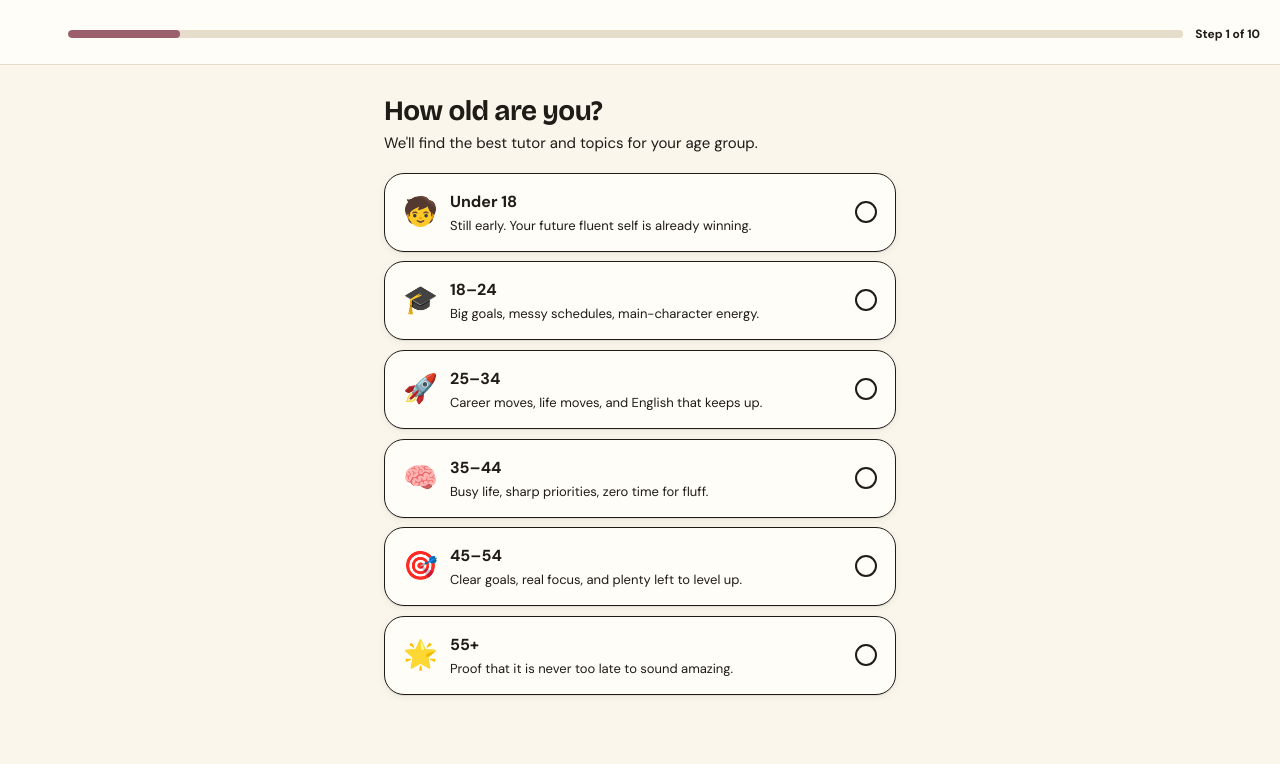
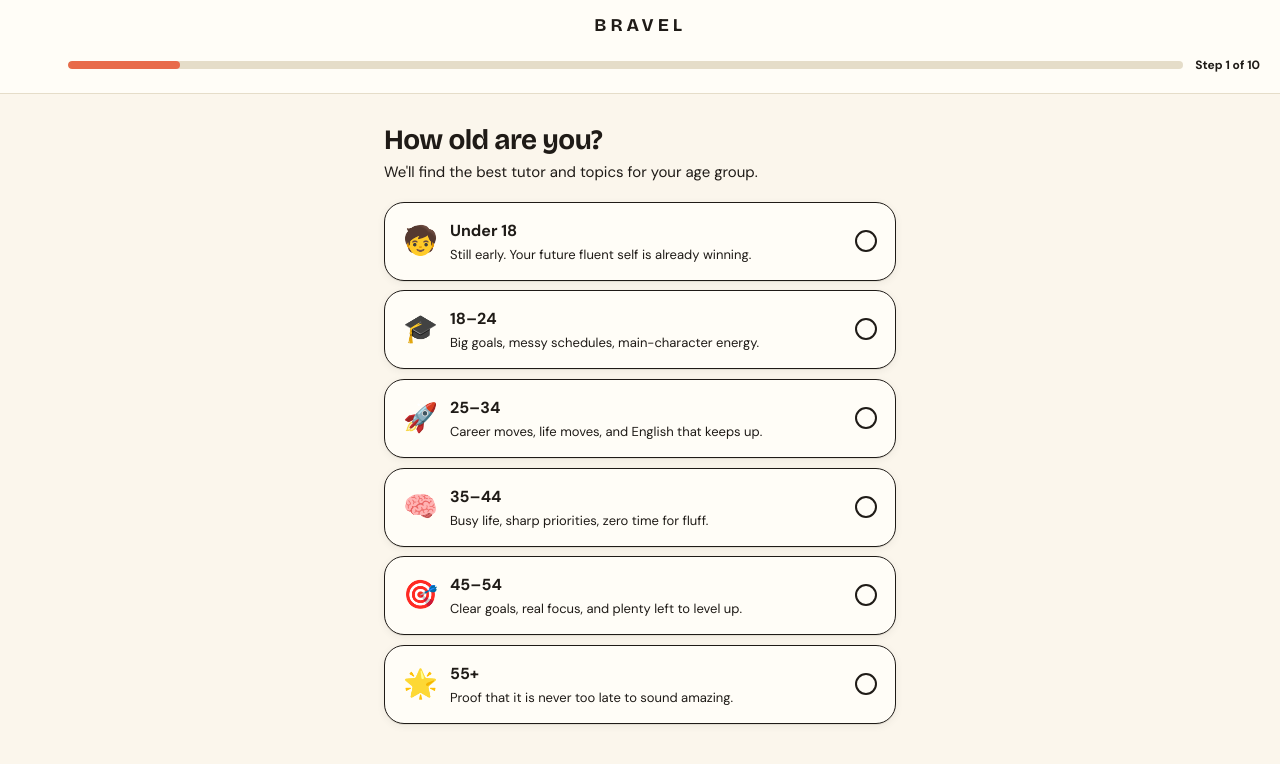
Before and after one commit to mykhailoperemitko/ai-language-tutor, a Next.js app: page / in a window 1280 px wide. Shown: the top 764 px of the page. Built offline with nearby package versions, Linux system fonts and the light colour scheme; no server answers.

Commit message:
feat: update styles and add a header logo

```diff
--- a/src/app/globals.css
+++ b/src/app/globals.css
@@ -2,23 +2,25 @@
 
 @theme {
   --color-white: #fff;
-  --color-cream: #FBF6EC;
-  --color-cream-2: #F4ECD8;
-  --color-paper: #FFFDF7;
-  --color-ink: #1F1B17;
-  --color-ink-soft: #5A544E;
-  --color-muted: #908A82;
-  --color-line: #E5DDC9;
-  --color-coral: #9B5E6B;
-  --color-coral-deep: #7A4654;
-  --color-coral-tint: #F2E4EC;
-  --color-coral-light: #FFC9D8;
-  --color-coral-pale: #E8A8B0;
-  --color-terracotta: #E86B4A;
-  --color-mint: #5BAE94;
-  --color-mint-deep: #3F8B73;
-  --color-sun: #F2C75A;
-  --color-lilac: #8B7DD8;
+  --color-cream: #fbf6ec;
+  --color-cream-2: #f4ecd8;
+  --color-paper: #fffdf7;
+  --color-ink: #1f1b17;
+  --color-ink-soft: #5a544e;
+  --color-muted: #908a82;
+  --color-line: #e5ddc9;
+  --color-coral: #e86b4a;
+  --color-coral-deep: #c5462a;
+  --color-coral-tint: #fbe6dd;
+  --color-coral-light: #f4b49d;
+  --color-coral-pale: #e8a8b0;
+  --color-terracotta: #c5462a;
+  --color-mint: #5bae94;
+  --color-mint-deep: #3f8b73;
+  --color-sun: #f2c75a;
+  --color-lilac: #8b7dd8;
+  --color-sky: #6fa8c6;
+  --color-rose: #e8a8b0;
 }
 
 @theme inline {
@@ -30,14 +32,22 @@
   --color-ink-rgb: 31 27 23;
   --color-text-on-accent: var(--color-white);
   --color-surface-selected: var(--color-coral-tint);
-  --shadow-soft:   0 2px 8px rgb(var(--color-ink-rgb) / 0.06), 0 1px 0 rgb(var(--color-ink-rgb) / 0.08);
-  --shadow-card:   0 6px 18px rgb(var(--color-ink-rgb) / 0.07), 0 2px 0 rgb(var(--color-ink-rgb) / 0.10);
-  --shadow-raised: 0 12px 28px rgb(var(--color-ink-rgb) / 0.10), 0 2px 0 rgb(var(--color-ink-rgb) / 0.12);
+  --shadow-soft:
+    0 2px 8px rgb(var(--color-ink-rgb) / 0.06),
+    0 1px 0 rgb(var(--color-ink-rgb) / 0.08);
+  --shadow-card:
+    0 6px 18px rgb(var(--color-ink-rgb) / 0.07),
+    0 2px 0 rgb(var(--color-ink-rgb) / 0.1);
+  --shadow-raised:
+    0 12px 28px rgb(var(--color-ink-rgb) / 0.1),
+    0 2px 0 rgb(var(--color-ink-rgb) / 0.12);
   --r-card: 20px;
   --r-pill: 999px;
 }
 
-* { box-sizing: border-box; }
+* {
+  box-sizing: border-box;
+}
 
 body {
   font-family: var(--font-body);
@@ -53,8 +63,12 @@ body {
   line-height: 1.08;
 }
 
-.no-scrollbar::-webkit-scrollbar { display: none; }
-.no-scrollbar { scrollbar-width: none; }
+.no-scrollbar::-webkit-scrollbar {
+  display: none;
+}
+.no-scrollbar {
+  scrollbar-width: none;
+}
 
 .progress-track {
   height: 8px;
@@ -65,7 +79,7 @@ body {
 .progress-fill {
   height: 100%;
   background: var(--color-coral);
-  transition: width 380ms cubic-bezier(.4, 1.4, .5, 1);
+  transition: width 380ms cubic-bezier(0.4, 1.4, 0.5, 1);
   border-radius: var(--r-pill);
 }
 
@@ -75,18 +89,27 @@ body {
   background: var(--color-paper);
   box-shadow: var(--shadow-soft);
   cursor: pointer;
-  transition: transform 140ms ease, box-shadow 140ms ease, background 140ms ease;
+  transition:
+    transform 140ms ease,
+    box-shadow 140ms ease,
+    background 140ms ease;
   text-align: left;
   font-family: inherit;
   color: inherit;
   padding: 16px 18px;
   width: 100%;
 }
-.tap-card:hover { transform: translateY(-2px); box-shadow: var(--shadow-card); }
-.tap-card:active { transform: translateY(0); }
+.tap-card:hover {
+  transform: translateY(-2px);
+  box-shadow: var(--shadow-card);
+}
+.tap-card:active {
+  transform: translateY(0);
+}
 .tap-card.selected {
   background: var(--color-surface-selected);
-  box-shadow: var(--shadow-card), inset 0 0 0 1.5px var(--color-coral);
+  border: 2.5px solid var(--color-coral);
+  box-shadow: var(--shadow-card);
 }
 
 .btn {
@@ -100,19 +123,40 @@ body {
   color: var(--color-text-on-accent);
   cursor: pointer;
   box-shadow: var(--shadow-card);
-  transition: transform 140ms ease, box-shadow 140ms ease, background 140ms ease;
+  transition:
+    transform 140ms ease,
+    box-shadow 140ms ease,
+    background 140ms ease;
   display: inline-flex;
   align-items: center;
   justify-content: center;
   gap: 8px;
   text-decoration: none;
 }
-.btn:hover { transform: translateY(-2px); box-shadow: var(--shadow-raised); }
-.btn:active { transform: translateY(1px); box-shadow: var(--shadow-soft); }
-.btn:disabled { opacity: 0.4; cursor: not-allowed; transform: none !important; box-shadow: var(--shadow-card); }
-.btn.ghost { background: var(--color-paper); color: var(--color-ink); }
-.btn.mint  { background: var(--color-mint); }
-.btn.full  { width: 100%; }
+.btn:hover {
+  transform: translateY(-2px);
+  box-shadow: var(--shadow-raised);
+}
+.btn:active {
+  transform: translateY(1px);
+  box-shadow: var(--shadow-soft);
+}
+.btn:disabled {
+  opacity: 0.4;
+  cursor: not-allowed;
+  transform: none !important;
+  box-shadow: var(--shadow-card);
+}
+.btn.ghost {
+  background: var(--color-paper);
+  color: var(--color-ink);
+}
+.btn.mint {
+  background: var(--color-mint);
+}
+.btn.full {
+  width: 100%;
+}
 
 .chip {
   display: inline-flex;
@@ -128,27 +172,68 @@ body {
 }
 
 @keyframes pop-in {
-  0%   { opacity: 0; transform: translateY(8px) scale(0.98); }
-  100% { opacity: 1; transform: translateY(0) scale(1); }
+  0% {
+    opacity: 0;
+    transform: translateY(8px) scale(0.98);
+  }
+  100% {
+    opacity: 1;
+    transform: translateY(0) scale(1);
+  }
 }
 @keyframes float {
-  0%, 100% { transform: translateY(0); }
-  50%      { transform: translateY(-6px); }
+  0%,
+  100% {
+    transform: translateY(0);
+  }
+  50% {
+    transform: translateY(-6px);
+  }
 }
 @keyframes type-rise {
-  0%   { transform: translateY(6px); opacity: 0; }
-  100% { transform: translateY(0); opacity: 1; }
+  0% {
+    transform: translateY(6px);
+    opacity: 0;
+  }
+  100% {
+    transform: translateY(0);
+    opacity: 1;
+  }
 }
 @keyframes pulse-dot {
-  0%, 80%, 100% { transform: scale(0.6); opacity: 0.4; }
-  40%           { transform: scale(1); opacity: 1; }
+  0%,
+  80%,
+  100% {
+    transform: scale(0.6);
+    opacity: 0.4;
+  }
+  40% {
+    transform: scale(1);
+    opacity: 1;
+  }
 }
-@keyframes spin { to { transform: rotate(360deg); } }
+@keyframes spin {
+  to {
+    transform: rotate(360deg);
+  }
+}
 @keyframes confetti-fall {
-  0%   { transform: translate(0, -20px) rotate(0deg); opacity: 0; }
-  10%  { opacity: 1; }
-  100% { transform: translate(var(--cx, 30px), 110vh) rotate(540deg); opacity: 0.9; }
+  0% {
+    transform: translate(0, -20px) rotate(0deg);
+    opacity: 0;
+  }
+  10% {
+    opacity: 1;
+  }
+  100% {
+    transform: translate(var(--cx, 30px), 110vh) rotate(540deg);
+    opacity: 0.9;
+  }
 }
 
-.fade-pop { animation: pop-in 420ms cubic-bezier(.2, 1.2, .4, 1) both; }
-.float    { animation: float 4.2s ease-in-out infinite; }
+.fade-pop {
+  animation: pop-in 420ms cubic-bezier(0.2, 1.2, 0.4, 1) both;
+}
+.float {
+  animation: float 4.2s ease-in-out infinite;
+}
--- a/src/app/layout.tsx
+++ b/src/app/layout.tsx
@@ -1,5 +1,6 @@
 import type { Metadata } from "next";
 import { Bricolage_Grotesque, DM_Sans } from "next/font/google";
+import { appConfig } from "@/lib/config";
 import "./globals.css";
 
 const bricolage = Bricolage_Grotesque({
@@ -14,8 +15,8 @@ const dmSans = DM_Sans({
 });
 
 export const metadata: Metadata = {
-  title: "AI Language Tutor",
-  description: "Your personal English tutor",
+  title: appConfig.title,
+  description: appConfig.description,
 };
 
 export default function RootLayout({
--- a/src/components/funnel/FunnelHeader.tsx
+++ b/src/components/funnel/FunnelHeader.tsx
@@ -1,6 +1,7 @@
 "use client";
 
 import { useTranslation } from "react-i18next";
+import { appConfig } from "@/lib/config";
 
 type FunnelHeaderProps = {
   stepIndex: number;
@@ -23,10 +24,10 @@ export default function FunnelHeader({
   return (
     <div
       style={{
-        padding: "16px 20px 12px",
+        padding: "12px 20px 10px",
         display: "flex",
-        alignItems: "center",
-        gap: 12,
+        flexDirection: "column",
+        gap: 8,
         background: "var(--color-paper)",
         borderBottom: "1px solid var(--color-line)",
         position: "sticky",
@@ -34,6 +35,23 @@ export default function FunnelHeader({
         zIndex: 10,
       }}
     >
+      <div style={{ textAlign: "center" }}>
+        <span
+          style={{
+            fontFamily: "'Bricolage Grotesque', sans-serif",
+            fontWeight: 700,
+            fontSize: 18,
+            letterSpacing: "0.22em",
+            textTransform: "uppercase",
+            color: "var(--color-terracotta)",
+            userSelect: "none",
+            display: "inline-block",
+          }}
+        >
+          {appConfig.name}
+        </span>
+      </div>
+      <div style={{ display: "flex", alignItems: "center", gap: 12 }}>
         {stepIndex > 0 ? (
           <button
             onClick={onBack}
@@ -85,5 +103,6 @@ export default function FunnelHeader({
           {stepLabel}
         </div>
       </div>
+    </div>
   );
 }
--- a/src/components/funnel/answers/SingleSelect.tsx
+++ b/src/components/funnel/answers/SingleSelect.tsx
@@ -73,7 +73,7 @@ export default function SingleSelect({
                   width: 22,
                   height: 22,
                   borderRadius: 999,
-                  border: "2px solid var(--color-ink)",
+                  border: isSel ? "none" : "2px solid var(--color-ink)",
                   background: isSel ? "var(--color-coral)" : "transparent",
                   display: "flex",
                   alignItems: "center",
--- /dev/null
+++ b/src/lib/config.ts
@@ -0,0 +1,5 @@
+export const appConfig = {
+  name: "Bravel",
+  title: "Bravel",
+  description: "Your personal English tutor",
+} as const;
```
Lines whose indentation alone changed are shown as unchanged.
